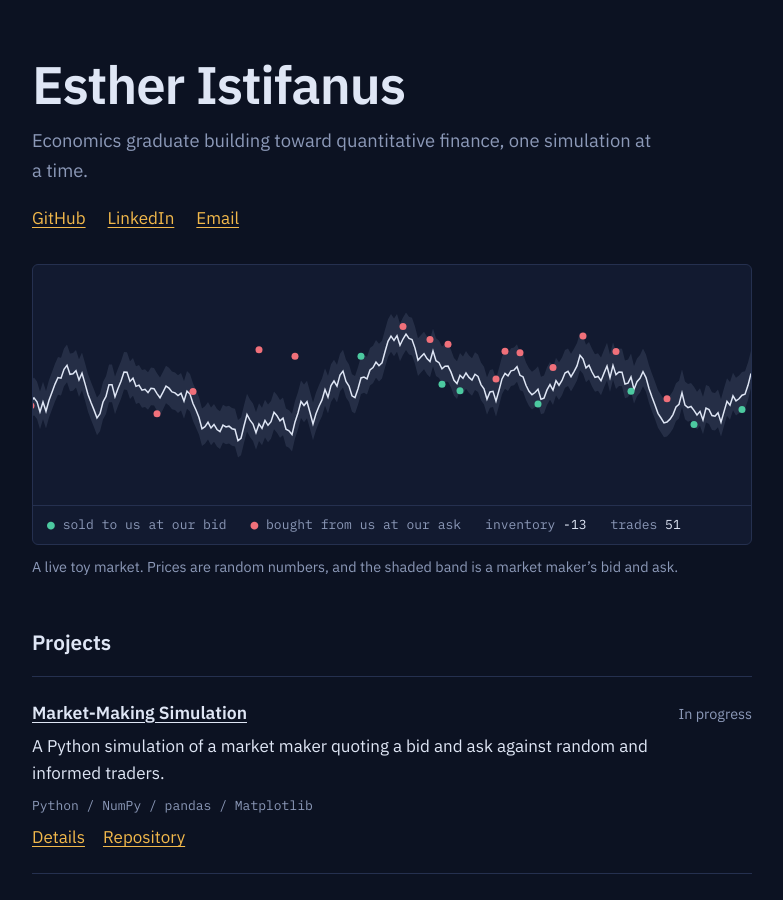
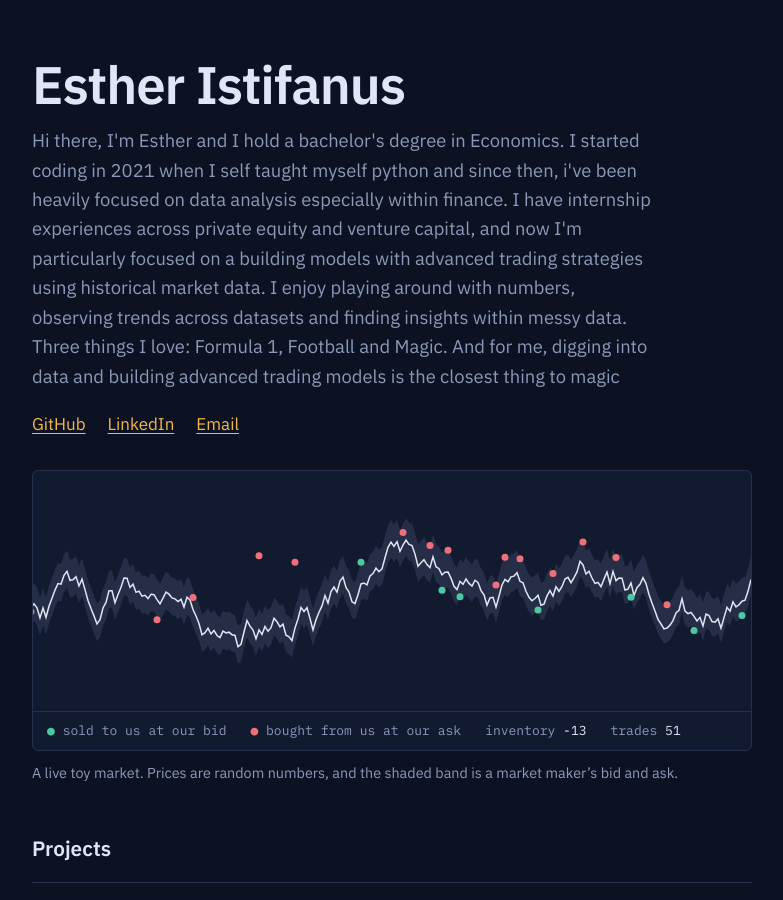
Before and after one commit to Estherj22/Estherj22.github.io, a Jekyll site: the page built from index.html, in a window 1280 px wide and 900 px high. Shown: the whole window, without its empty margins (248-1031 px from the left). Built offline with Jekyll 4.4.1, drawn with Linux system fonts in a browser that asks for light colours; some of the changed text lies outside the part shown.

Commit message:
Revise personal bio and links in index.html
Updated personal introduction and contact information.

```diff
--- a/index.html
+++ b/index.html
@@ -3,11 +3,14 @@ layout: default
 ---
 <h1>Esther Istifanus</h1>
 <!-- EDIT: one sentence on who you are and what you are aiming for -->
-<p class="lead">Economics graduate building toward quantitative finance, one simulation at a time.</p>
+<p class="lead">Hi there, I'm Esther and I hold a bachelor's degree in Economics. I started coding in 2021 when I self taught myself
+  python and since then, i've been heavily focused on data analysis especially within finance. I have internship experiences across private equity and venture capital,
+and now I'm particularly focused on a building models with advanced trading strategies using historical market data. I enjoy playing around with numbers, observing trends across
+  datasets and finding insights within messy data. Three things I love: Formula 1, Football and Magic. And for me, digging into data and building advanced trading models is the closest thing to magic   </p>
 <ul class="links">
   <li><a href="https://github.com/Estherj22">GitHub</a></li>
-  <li><a href="#">LinkedIn</a></li><!-- EDIT: your LinkedIn URL -->
-  <li><a href="mailto:YOUR_EMAIL">Email</a></li><!-- EDIT: your email -->
+  <li><a href="https://www.linkedin.com/in/esther-istifanus">LinkedIn</a></li><!-- https://www.linkedin.com/in/esther-istifanus -->
+  <li><a href="jesther402@gmail.com">Email</a></li><!-- jesther402@gmail.com -->
 </ul>
 
 <div class="tape" role="img" aria-label="Animated simulation of a market maker quoting a bid and ask around a drifting price">
@@ -38,10 +41,10 @@ layout: default
   <li class="next"><div class="row"><h3>More on the way</h3></div><p>New projects get added here as I finish them.</p></li>
 </ul>
 
-<h2>About</h2>
+<h2>More about me</h2>
 <div class="prose">
-  <!-- EDIT: replace with your own words -->
-  <p>I graduated in economics from Ahmadu Bello University and run African Capital Desk, an independent research desk covering African markets.</p>
-  <p>I’m practising probability and building small trading simulations to understand how markets work from the inside.</p>
+  <!--  -->
+  <p>I graduated in economics from Ahmadu Bello University and run African Capital Desk, an independent research desk covering African markets. I interned at Kuramo Capital and Beyond Venture Limited. </p>
+  <p>I’m practising probability and building small trading simulations to understand how markets work from the inside. Contact me using the links above if you ever want to have to have a chat!</p>
 </div>
 <script src="{{ '/assets/tape.js' | relative_url }}"></script>
```
